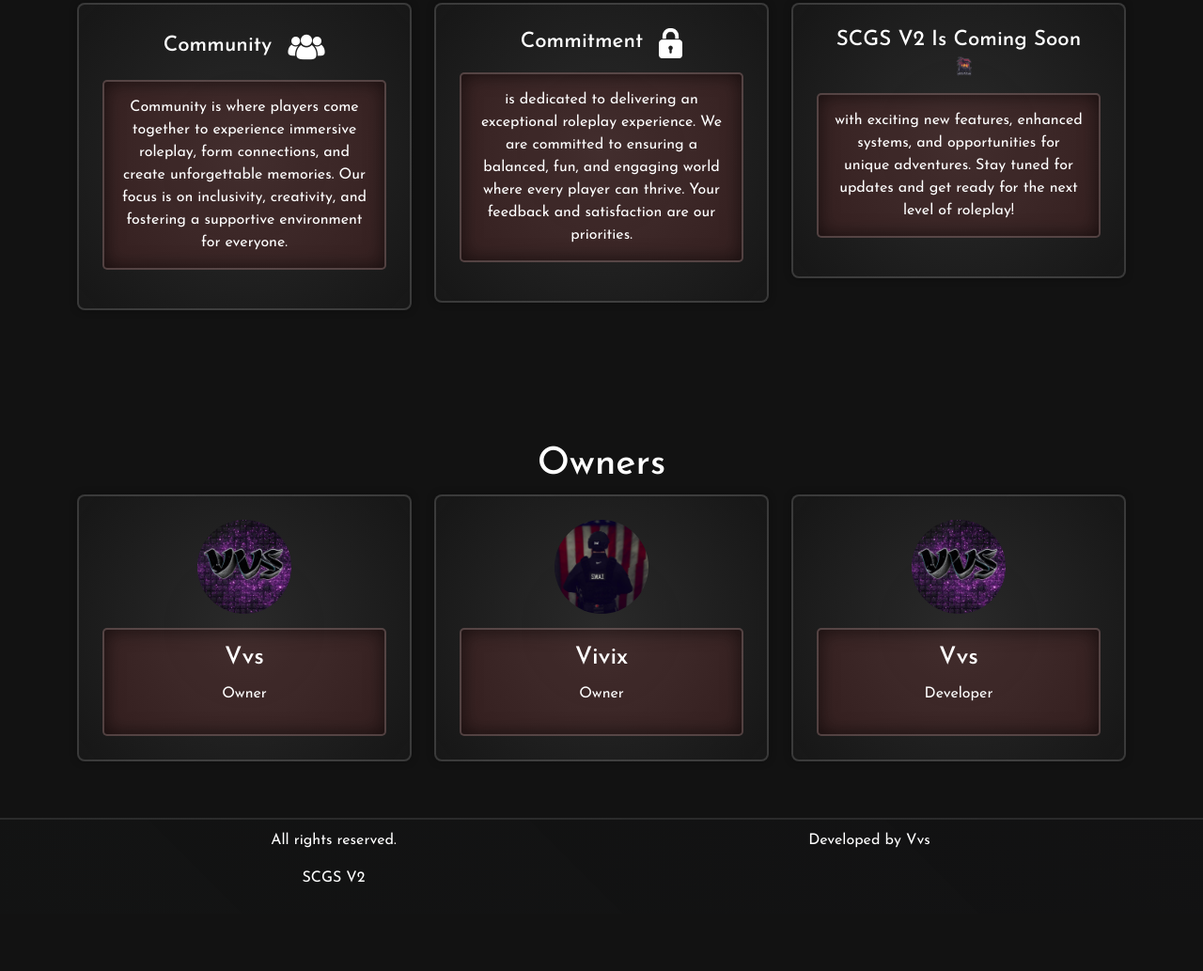
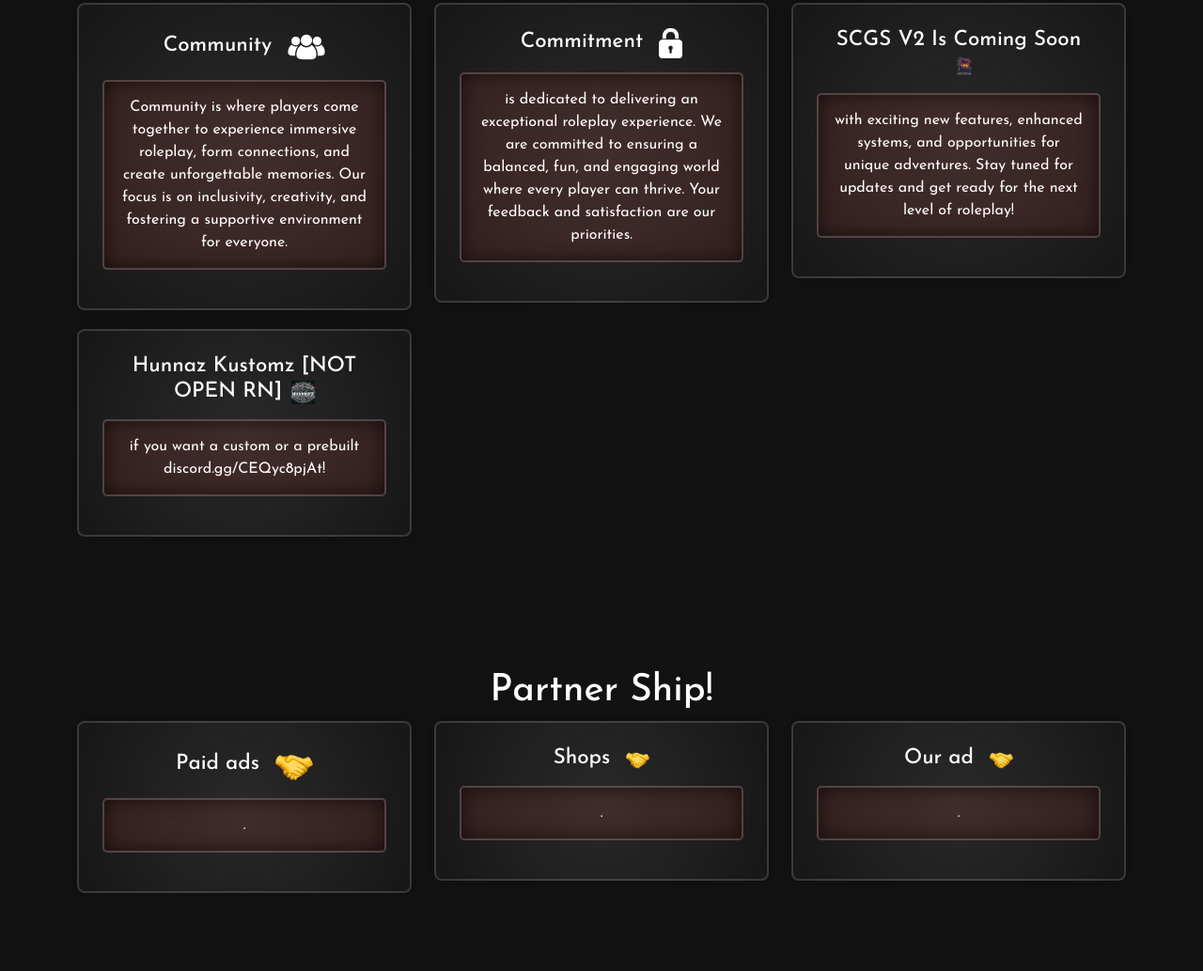
Before and after one commit to bigvvs/scgs-website, a plain HTML site: page index.html in a window 1280 px wide. Shown: the part 185-1218 px from the top of the page at 94% size. Before the commit the page ends 1157 px from the top, so only its background shows below. Drawn offline with nearby package versions, Linux system fonts and the light colour scheme.

Commit message:
new index.html

```diff
--- a/index.html
+++ b/index.html
@@ -66,37 +66,44 @@
                         <div id="space3"></div>
                     </div>
                 </div>
+                <div class="col-md-4">
+                    <div class="info-box">
+                        <h2>Hunnaz Kustomz [NOT OPEN RN]<img src="imgs/Hunnaz_Kustomz.png" width="25px" style="margin-left: 10px;"></h2>
+                        <p>if you want a custom or a prebuilt discord.gg/CEQyc8pjAt!</p>
+                        <div id="space4"></div>
+                    </div>
+                </div>
             </div>
         </div>
     </div>
 
-    <!-- <div class="info-section" id="sobrenos">
-        <h1>About Us!</h1>
+    <div class="info-section" id="sobrenos">
+        <h1>Partner Ship!</h1>
         <div class="container">
             <div class="row">
                 <div class="col-md-4">
                     <div class="info-box">
-                        <h2>Community <img src="imgs/community.png" width="40px" style="margin-left: 10px;"></h2>
-                        <p>SCGS V2 Community </p>
+                        <h2>Paid ads <img src="imgs/partnership.png" width="40px" style="margin-left: 10px;"></h2>
+                        <p>. </p>
                     </div>
                 </div>
                 <div class="col-md-4">
                     <div class="info-box">
-                        <h2>Commitment <img src="imgs/commitment.png" width="25px" style="margin-left: 10px;"></h2>
-                        <p>SCGS V2 Commitment </p>
+                        <h2>Shops <img src="imgs/partnership.png" width="25px" style="margin-left: 10px;"></h2>
+                        <p>. </p>
                         <div id="space2"></div>
                     </div>
                 </div>
                 <div class="col-md-4">
                     <div class="info-box">
-                        <h2>SCGS V2<img src="imgs/logo.png" width="25px" style="margin-left: 10px;"></h2>
-                        <p>Is coming soon </p>
+                        <h2>Our ad <img src="imgs/partnership.png" width="25px" style="margin-left: 10px;"></h2>
+                        <p>. </p>
                         <div id="space3"></div>
                     </div>
                 </div>
             </div>
         </div>
-    </div> -->
+    </div>
 
     <div class="ownerss-section" id="owners">
         <div class="container">
@@ -139,7 +146,7 @@
     <div class="container">
         <div class="row">
             <div class="col-md-6">
-                <p>All rights reserved.</p>
+                <p>2025 All rights reserved.</p>
                 <p>SCGS V2</p>
             </div>
             <div class="col-md-6">
```
Also changed, not shown: imgs/Hunnaz_Kustomz.png (added), imgs/partnership.png (added).
